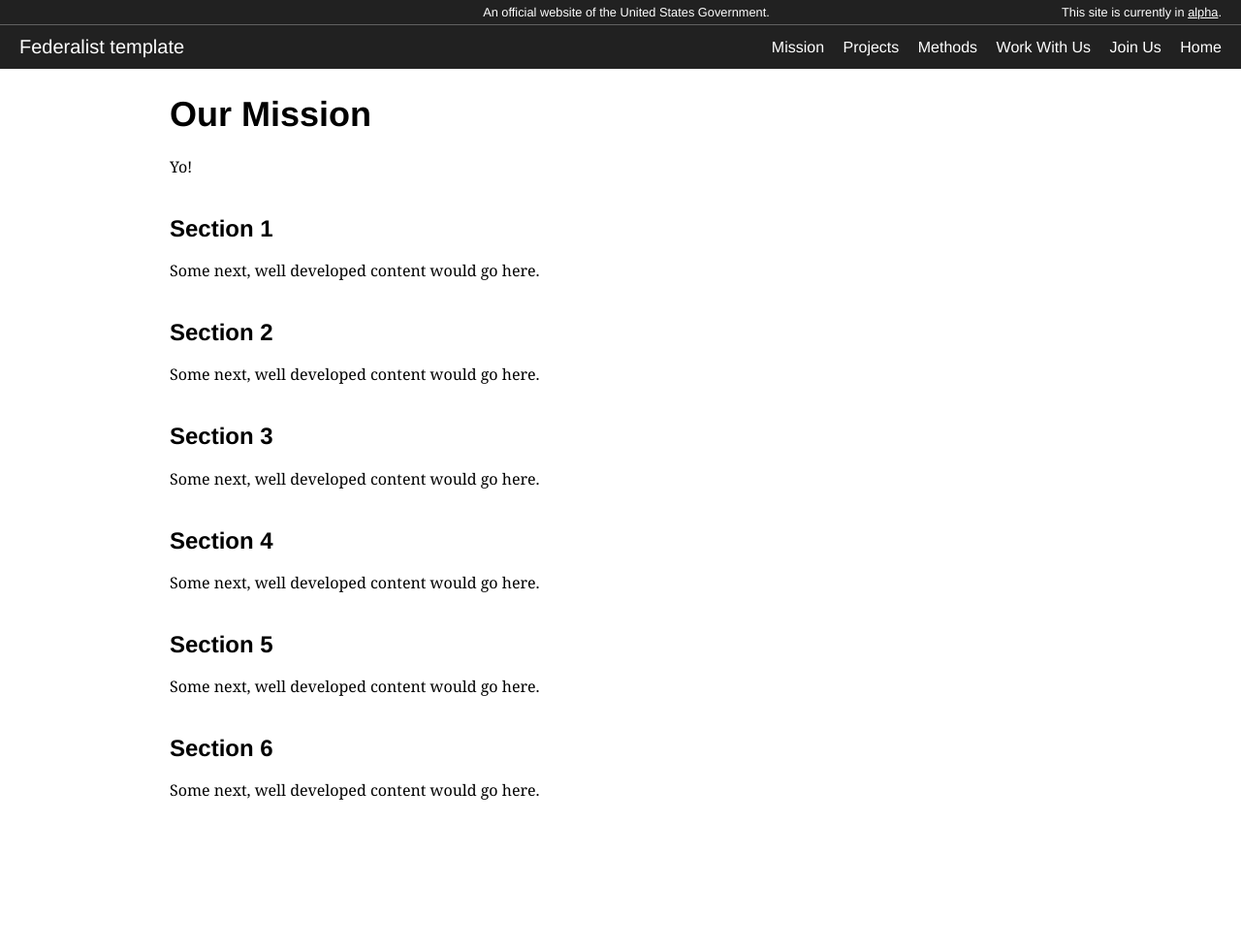
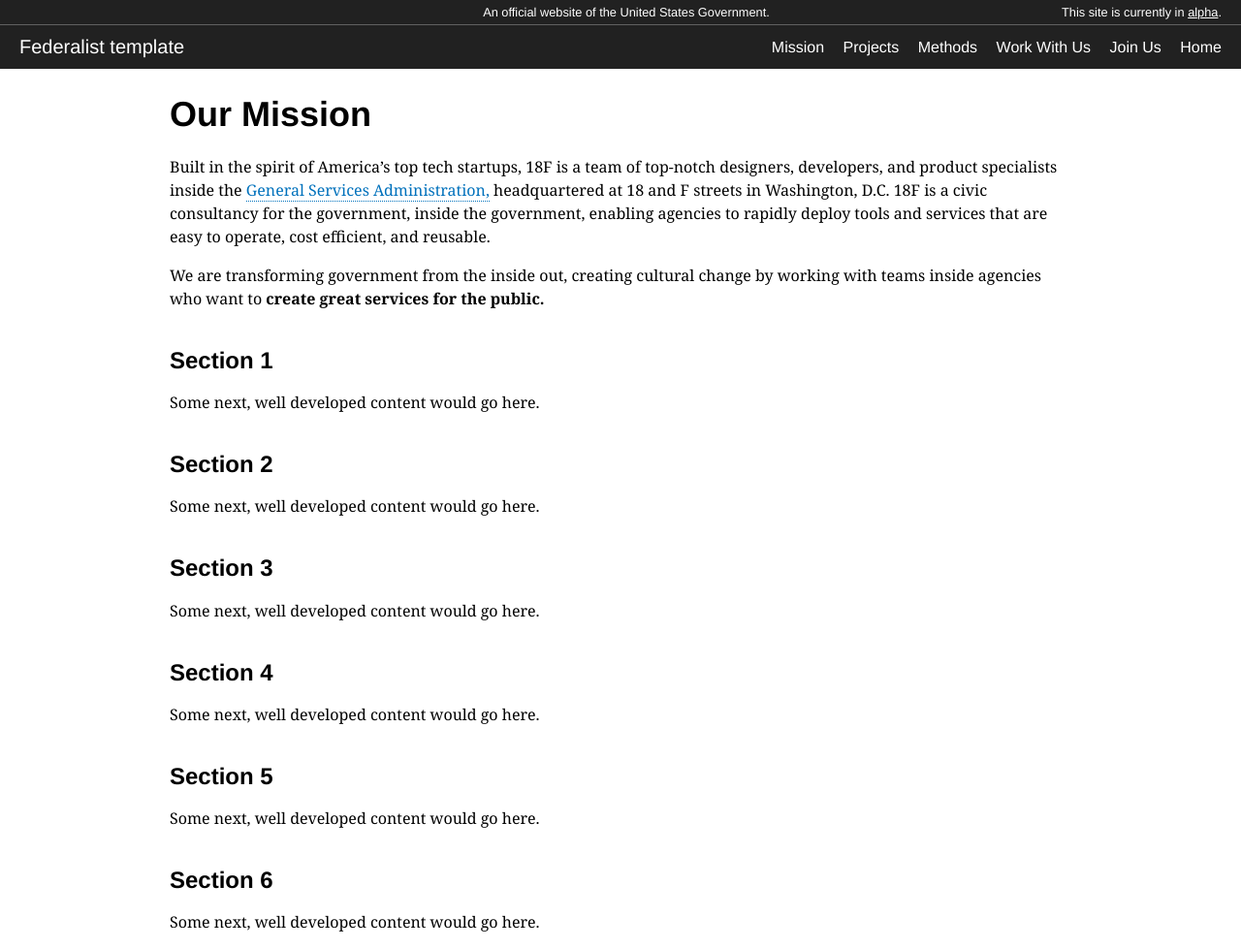
Before and after one commit to GailSwanson/sbst-template, a Jekyll site: the page built from pages/mission.md, in a window 1280 px wide. Shown: the whole page at 97% size. Built offline with Jekyll 4.4.1, drawn with Linux system fonts in a browser that asks for light colours; before the commit the page ends 900 px from its top, so only the background shows below that.

Commit message:
New mission text

```diff
--- a/pages/mission.md
+++ b/pages/mission.md
@@ -8,7 +8,9 @@
 
 # Our Mission
 
-Yo!
+Built in the spirit of America's top tech startups, 18F is a team of top-notch designers, developers, and product specialists inside the [General Services Administration,](http://gsa.gov/) headquartered at 18 and F streets in Washington, D.C. 18F is a civic consultancy for the government, inside the government, enabling agencies to rapidly deploy tools and services that are easy to operate, cost efficient, and reusable.
+
+We are transforming government from the inside out, creating cultural change by working with teams inside agencies who want to **create great services for the public.**
 
 ## Section 1
 
```
